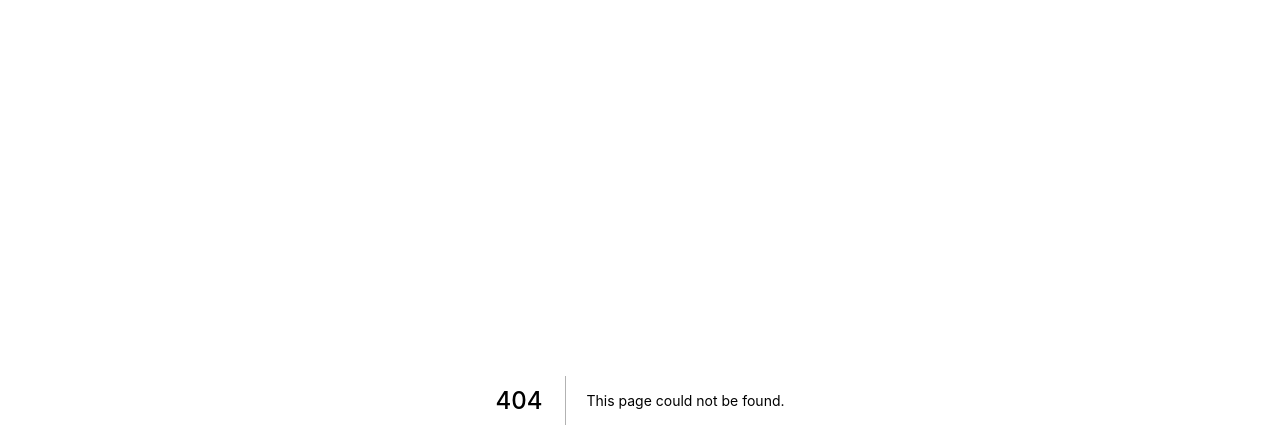
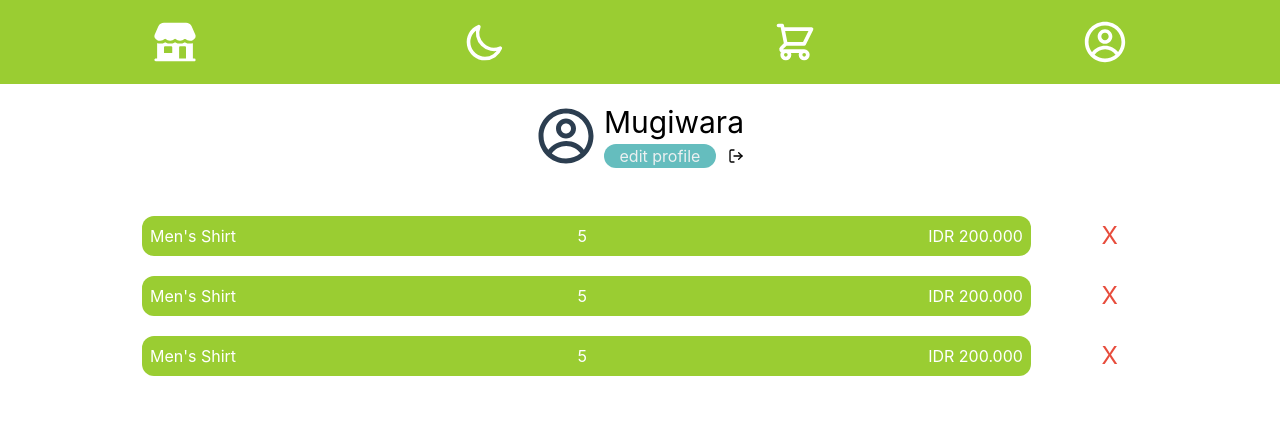
Before and after one commit to tawakalmit/mercat-app, a Next.js app: page /user in a window 1280 px wide. Before the commit this address had no page. Shown: the top 448 px of the page. Built offline with nearby package versions, Linux system fonts and the light colour scheme.

Commit message:
add user profile page

```diff
--- /dev/null
+++ b/components/Orderhighlight.jsx
@@ -0,0 +1,20 @@
+import React from 'react'
+import Link from 'next/link'
+
+export default function Orderhighlight() {
+
+    const handleCancel = (e) => {
+        alert("Are you sure ?")
+    }
+
+  return (
+    <div className='flex items-center justify-around mb-5 w-10/12 mx-auto'>
+        <Link href={"/detailhistoryorder"}><div className='flex w-10/12 justify-between bg-[#9ACD32] p-2 rounded-xl text-white cursor-pointer'>
+            <p>Men's Shirt</p>
+            <p>5</p>
+            <p>IDR 200.000</p>
+        </div></Link>
+        <span onClick={(e) => handleCancel(e)} className='mr-5 text-2xl text-[#e74c3c] cursor-pointer'>X</span>
+    </div>
+  )
+}
--- /dev/null
+++ b/components/Userhighlight.jsx
@@ -0,0 +1,23 @@
+import React from 'react'
+
+import { CgProfile } from "react-icons/cg";
+import {FiLogOut} from "react-icons/fi"
+import Link from 'next/link';
+
+import Button from './Button';
+
+export default function Userhighlight() {
+  return (
+    <div className='flex w-3/6 mx-auto mt-5 items-center justify-center'>
+        <CgProfile color='#2c3e50' size={60} />
+        <div className='flex flex-col justify-center ml-2'>
+            <h1 className='text-3xl'>Mugiwara</h1>
+            <div className='flex items-center mt-1'>
+                <Link href={"/editprofile"}><Button kelas={"bg-[#65BDBE] w-28 h-6 rounded-full text-[#ecf0f1] cursor-pointer"} label="edit profile" /></Link>
+                <Link href={"/login"}><FiLogOut className='ml-3 cursor-pointer' /></Link>
+            </div>
+
+        </div>
+    </div>
+  )
+}
--- /dev/null
+++ b/pages/detailhistoryorder.js
@@ -0,0 +1,7 @@
+import React from 'react'
+
+export default function detailHistoryOrder() {
+  return (
+    <div>detailHistoryOrder</div>
+  )
+}
--- /dev/null
+++ b/pages/editprofile.js
@@ -0,0 +1,7 @@
+import React from 'react'
+
+export default function editprofile() {
+  return (
+    <div>editprofile</div>
+  )
+}
--- /dev/null
+++ b/pages/user.js
@@ -0,0 +1,20 @@
+import React from 'react'
+
+import NavBar from "./user/components/Navbar/NavBar"
+import Userhighlight from '../components/Userhighlight'
+import Orderhighlight from '../components/Orderhighlight'
+
+export default function user() {
+  return (
+    <div>
+        <NavBar />
+        <Userhighlight />
+        <div className='flex flex-col mt-12'>
+            <Orderhighlight />
+            <Orderhighlight />
+            <Orderhighlight />
+        </div>
+
+    </div>
+  )
+}
--- a/pages/user/components/Navbar/NavBar.jsx
+++ b/pages/user/components/Navbar/NavBar.jsx
@@ -4,11 +4,11 @@ import { CgProfile } from "react-icons/cg";
 
 const NavBar =()=>{
     return(
-        <div className="container w-full h-none bg-lime-400 flex justify-around p-5">
-        <IoStorefront className="h-11 w-auto flex justify-center"/>
-        <HiOutlineMoon className="h-11 w-auto"/>
-        <HiOutlineShoppingCart className="h-11 w-auto"/>
-        <CgProfile className="h-11 w-auto"/>
+        <div className="w-full h-none bg-[#9ACD32] flex justify-around p-5">
+        <IoStorefront color="white" className="h-11 w-auto flex justify-center cursor-pointer"/>
+        <HiOutlineMoon color="white" className="h-11 w-auto cursor-pointer"/>
+        <HiOutlineShoppingCart color="white" className="h-11 w-auto cursor-pointer"/>
+        <CgProfile color="white" className="h-11 w-auto cursor-pointer"/>
         </div>
     )
 };
```
